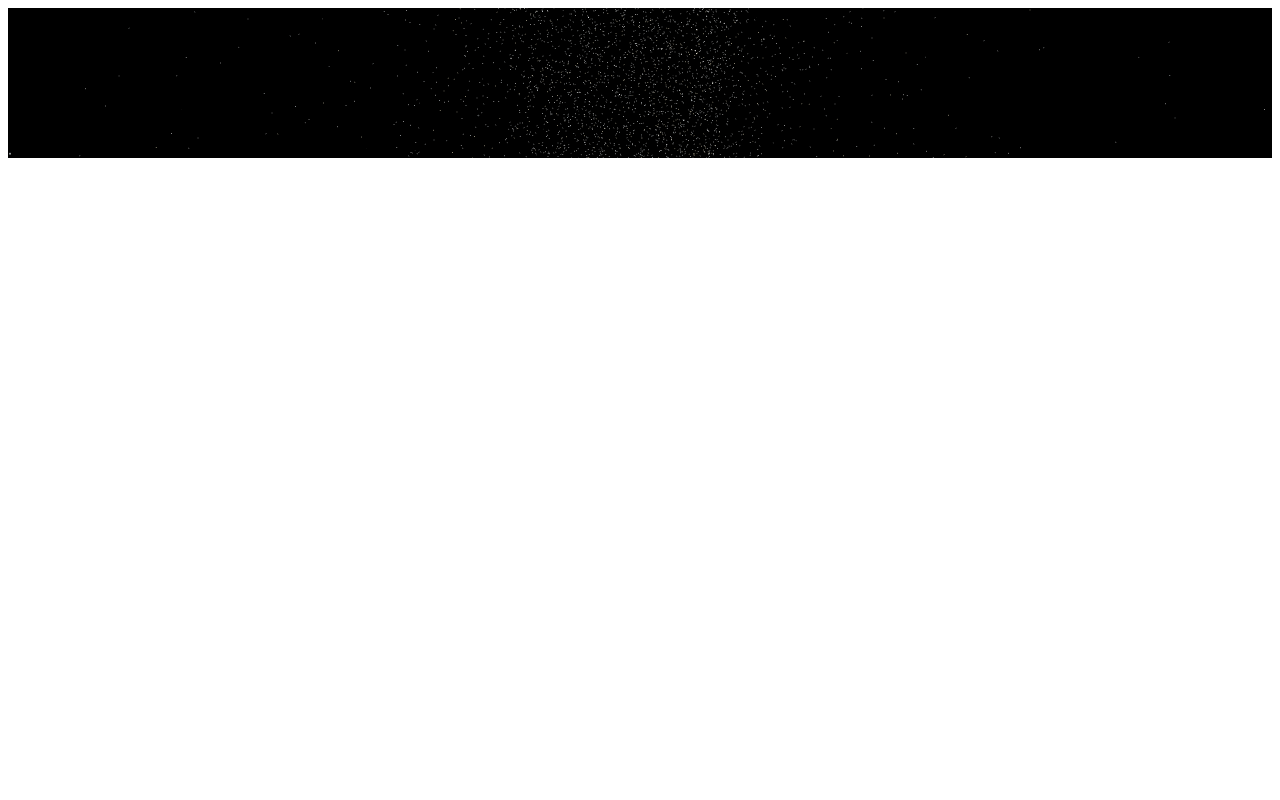
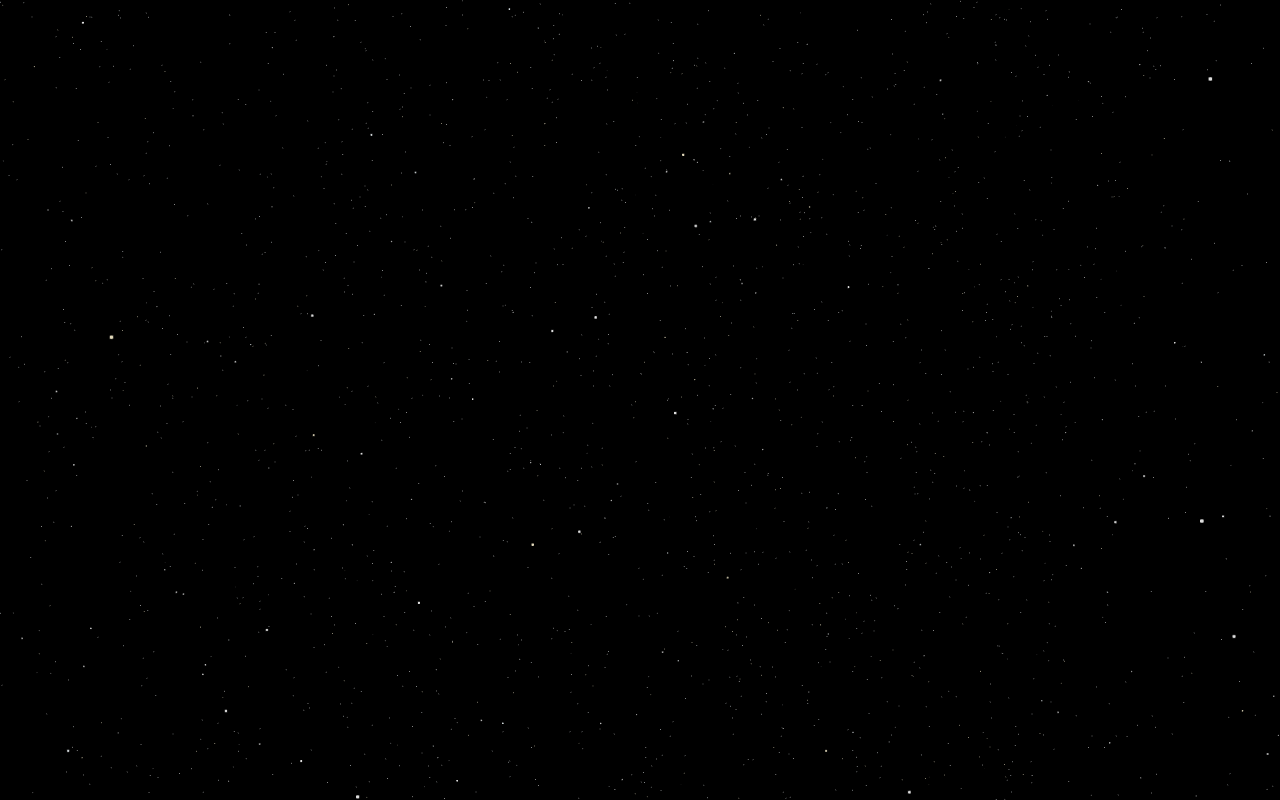
Before and after one commit to Priyansxu/Priyanshu, a Next.js app: page / in a window 1280 px wide. Built offline with nearby package versions, Linux system fonts and the light colour scheme.

Commit message:
Update layout.jsx

```diff
--- a/app/layout.jsx
+++ b/app/layout.jsx
@@ -1,6 +1,14 @@
+import './globals.css';
+
+export const metadata = {
+  title: '',
+  description: '',
+};
+
 export default function RootLayout({ children }) {
   return (
-    <main className="h-screen w-full bg-black">{children}
-    </main>
+    <html lang="en">
+      <body>{children}</body>
+    </html>
   );
 }
```
